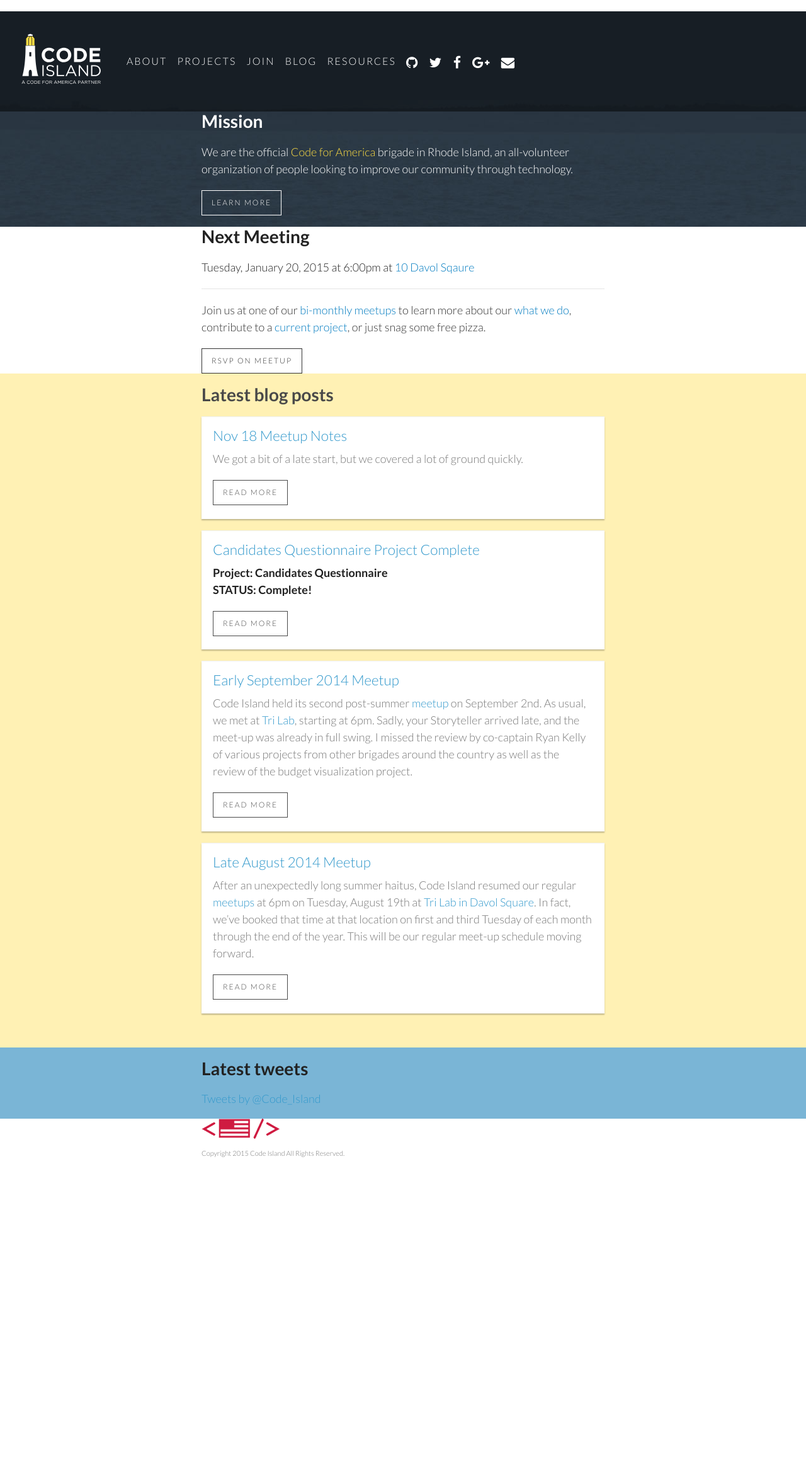
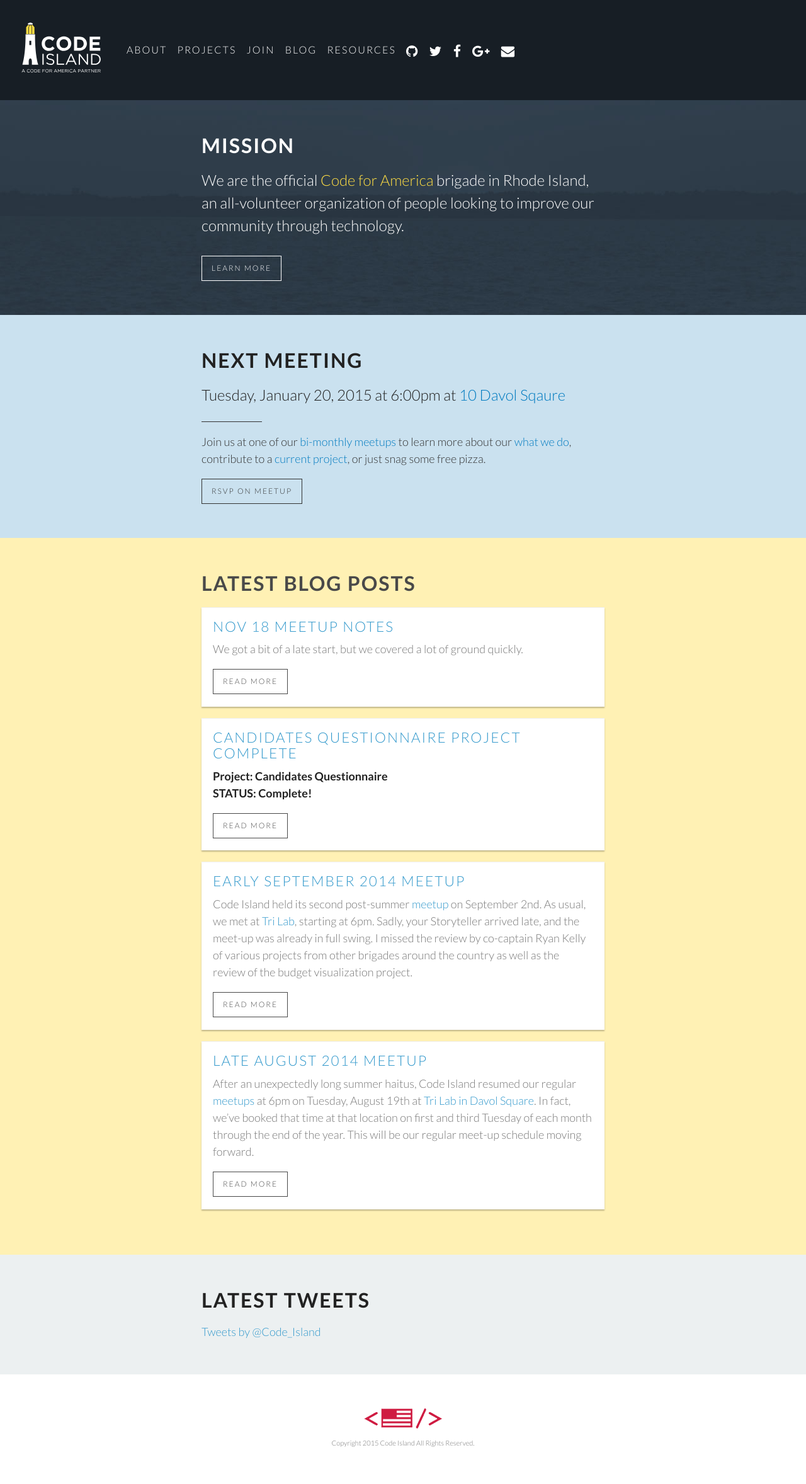
Before and after one commit to codeisland/codeisland.github.io, a Jekyll site: the page built from index.html, in a window 1280 px wide. Shown: the whole page at 63% size. Built offline with Jekyll 4.4.1, drawn with Linux system fonts in a browser that asks for light colours; nearby versions of some CDN libraries; comment, search, counter and statistics services are not loaded; before the commit the page ends 1860 px from its top, so only the background shows below that.

Commit message:
Misc Style Updates

```diff
--- a/stylesheets/styles.css
+++ b/stylesheets/styles.css
@@ -4,7 +4,7 @@
 
 body {
   margin: 0;
-  padding: 1em 0;
+  padding: 0;
   font:18px/1.5 Lato, "Helvetica Neue", Helvetica, Arial, sans-serif;
   color:#777;
 }
@@ -18,10 +18,12 @@
 h1, h2, h3, h4, h5, h6 {
   color:#222;
   margin:0 0 20px;
+  text-transform: uppercase;
+  letter-spacing: 2px;
 }
 
 p, ul, ol, table, pre, dl {
-  margin:0 0 20px;
+  margin:0 0 1em;
 }
 
 h1, h2, h3 {
@@ -29,14 +31,14 @@
 }
 
 h1 {
-  font-size:28px;
+  font-size:32px;
 }
 
 h2 {
   color:#393939;
 }
 
-h3, h4, h5, h6 {
+h2, h3, h4, h5, h6 {
   color:#494949;
 }
 
@@ -44,9 +46,13 @@
   color:#39c;
   font-weight:400;
   text-decoration:none;
+  -webkit-transition: .25s ease all;
+  -moz-transition: .25s ease all;
+  transition: .25s ease all;
 }
 
-a:hover{
+.page a:hover,
+.section a:hover {
 	text-decoration: underline;
 }
 
@@ -65,7 +71,7 @@
 blockquote {
   border-left:1px solid #e5e5e5;
   margin:0;
-  padding:0 0 0 20px;
+  padding:0 0 0 1em;
   font-style:italic;
 }
 
@@ -117,20 +123,20 @@
 }
 
 .hero {
-  background: #2f3d4a url(/images/hero-texture-sunset.jpg) no-repeat center;
-  margin-top: -1em;
-  padding: 1em 0;
+  background: #2f3d4a url(/images/hero-texture-sunset.jpg) no-repeat top center;
 }
 .hero a {
   color: #fedd44;
 }
-.hero h1 {
-  color: #fff;
+.hero h1{
+  color: white;
 }
 .hero .site-width {
   color: #fff;
 }
-
+.hero p {
+  margin-bottom: 30px;
+}
 .post-toc {
   display: block;
   padding: 0;
@@ -154,21 +160,10 @@
   margin: 0 0 10px;
 }
 
-
-
-.twitter-timeline {
-  background: #7ab5d6;
-  padding: 1em 0;
-}
-
-.blog-container {
-  padding: 1em 0 2em;
-}
 strong {
   color:#222;
   font-weight:700;
 }
-
 section {
   width:500px;
   float:right;
@@ -178,12 +173,12 @@
 small {
   font-size:11px;
 }
-
 hr {
   border:0;
-  background:#e5e5e5;
   height:1px;
-  margin:0 0 20px;
+  width: 15%;
+  margin: 1em 0;
+  background: #333;
 }
 
 
@@ -281,6 +276,27 @@
 
 
 
+/* GLOBAL
+****************************/
+
+/*
+  Typography
+*/
+
+hr.white {
+  color: #e5e5e5;
+}
+.text-center {
+  text-align: center;
+}
+.large {
+  font-size: 24px;
+}
+
+
+
+/* HOME PAGE
+****************************/
 
 /*
   CTA Buttons
@@ -306,7 +322,15 @@
 }
 
 
+/*
+  Sections
+*/
+
+.section {
+  padding: 3em 1em;
 }
+
+
 
 /*
   Meeting
@@ -357,3 +381,13 @@
   background: rgba(122, 181, 214, 0.4);
   color: #494949
 }
+
+
+
+/*
+  Twitter
+*/
+
+.section.twitter {
+  background: #ecf0f1
+}
```
